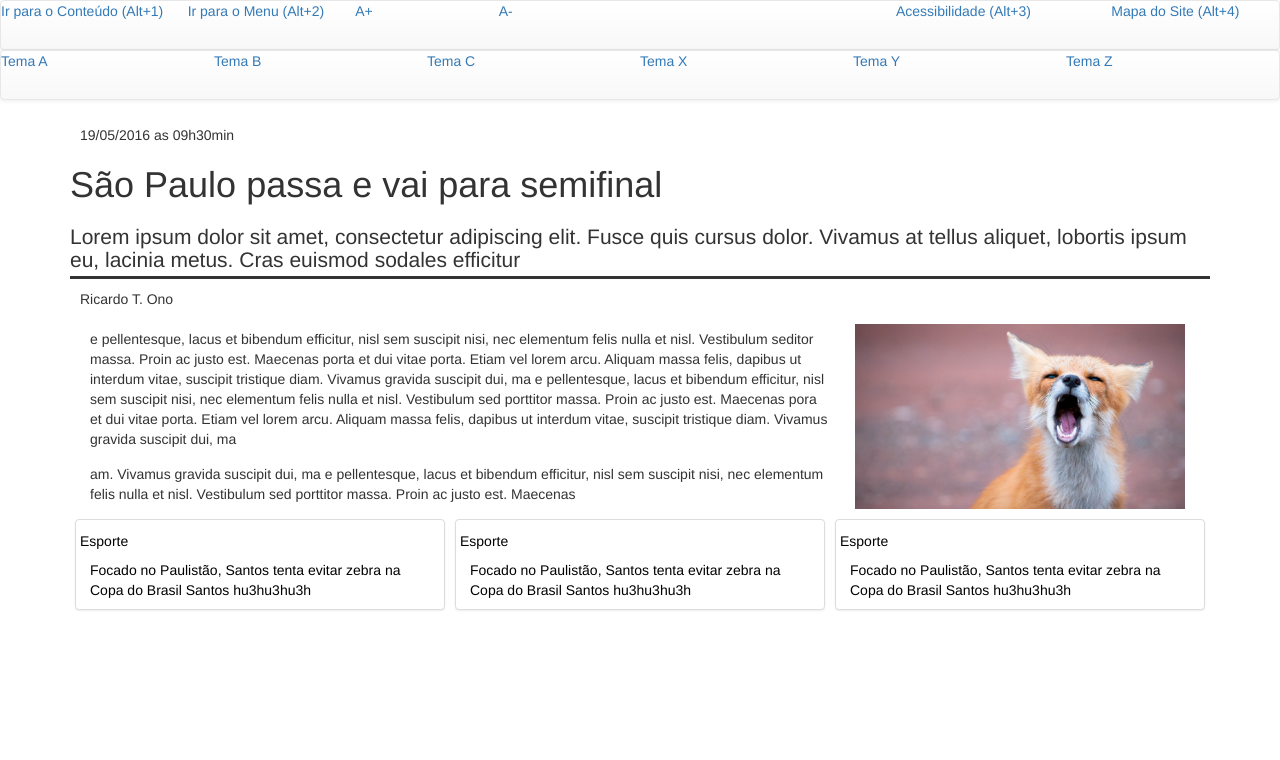
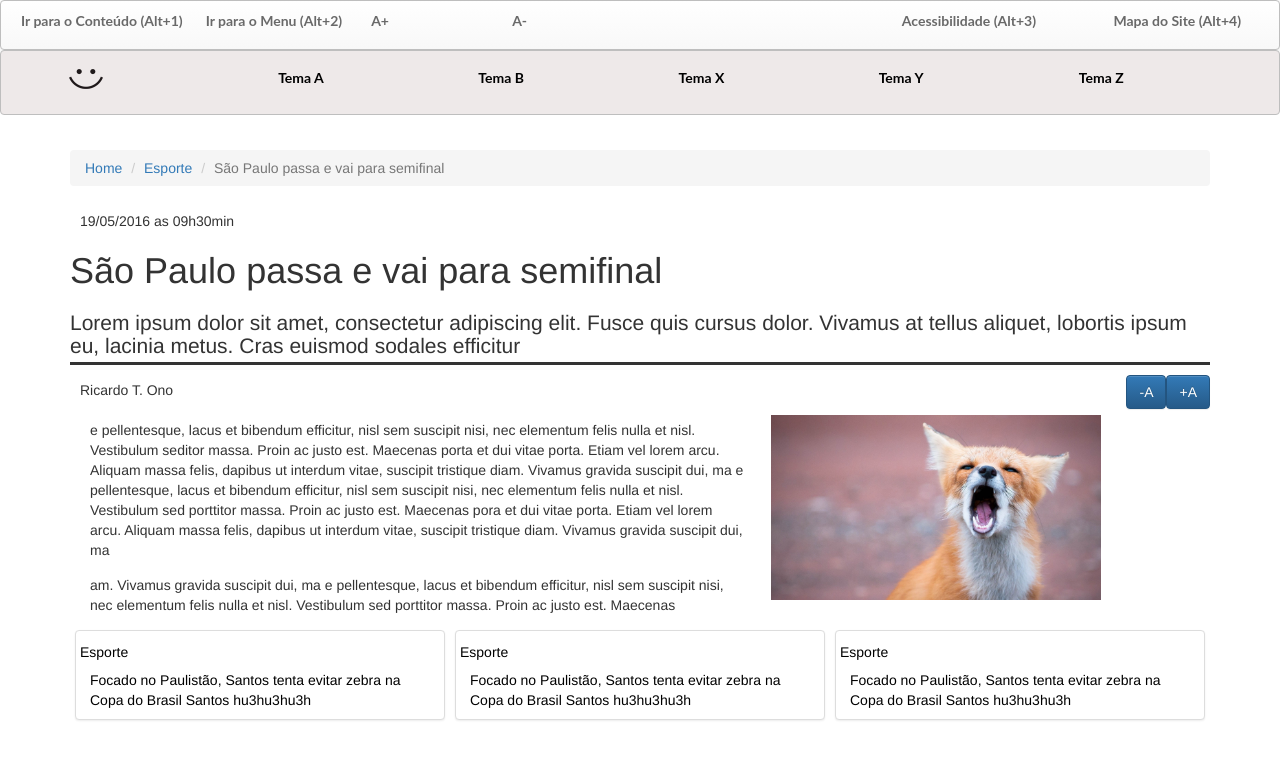
Before and after one commit to larirabello/accessibility, a PHP site: page /testnews.php in a window 1280 px wide. Shown: the top 760 px of the page. Run offline with PHP 8.4, Linux system fonts and the light colour scheme.

Commit message:
merging content made this week

```diff
--- a/site/css/sandbox.css
+++ b/site/css/sandbox.css
@@ -64,9 +64,6 @@ p {
     height: 130px;
 }
 
-.size200 {
-    height: 200px;
-}
 
 .size1011 {
     height: 125px;
@@ -157,6 +154,7 @@ p {
 
 }
 
+/* Larissa */
 .img-2 {
     width: 320px;
 }
@@ -165,6 +163,7 @@ p {
         width: 200px;
     }
 }
+
 .img-7 {
     width: 320px;
     height: 150px;
@@ -180,5 +179,9 @@ p {
     text-transform: uppercase;
 }
 
+.size200 {
+    height: 200px;
+}
+
 
 @
--- a/site/css/style.css
+++ b/site/css/style.css
@@ -3,6 +3,7 @@
 =======
 
 /* CÍRCULOS COLORIDOS NO MENU ACESSÍVEL */
+
 
 .circle {
   height: 20px;
@@ -21,7 +22,79 @@
 }
 
 .menu-ac {
-  height: 10px;
-  margin: 0 auto;
+ 	font-family: 'Lato', sans-serif;
+ 	margin: 0 auto;
+ 	border: 0.3px solid  #BEBEBE;
+ 	width: 100%;
+ 	padding-left: 20px;
+	padding-top: 10px;
+	background-color: #fff;
 }
+
+navbar-default {
+	background-color: red;
+}
+
+footer hr {
+	width: 60%;
+	border-color: #000;
+}
+
+footer hr p {
+	color: #000;
+	font-size: .7em;
+}
+
+.navbar a {
+color:#696969;
+font-style: normal;
+font-weight: bold;
+
+}
+
+
+.nav a {
+color:#000;
+font-style: normal;
+}
+
+.menu-ac2 {
+
+padding-left:60px;
+padding-top: 3px;
+border: 0.3px solid  #BEBEBE;
+background-color:  #EEE9E9;
+width: 100%;
+font-family: 'Lato', sans-serif;
+
+
+}
+
+
+
+.LogoNav {
+padding-left:0px ;
+height: 50px;
+margin-right: 0px;
+
+}
+
+@media (min-width: 1366px) {
+  .container_adaptado {
+      margin-top: 136px;
+	}
+}
+
+@media (max-width: 590px) {
+   .container_adaptado {
+       margin-top: 160px;
+	}
+}
+
+@media (max-width: 375px) {
+   .container_adaptado {
+       margin-top: 175px;
+	}
+}
+
 >>>>>>> f1ad5e35f8a15c6a70bf649a91cc311d231cfaf2
--- /dev/null
+++ b/site/js/pm.js
@@ -0,0 +1,27 @@
+// Para usar coloque o comando:
+// "javascript:mudatamanhoa('tag_ou_id_alvo', -1);" para diminuir
+// e o comando "javascript:mudatamanhoa('tag_ou_id_alvo', +1);" para aumentar
+
+var tagAlvoa = new Array('p'); //pega todas as tags p//
+
+// Especificando os possíveis tamanhoasa de fontes, poderia ser: x-small, small...
+var tamanhoasa = new Array( '1em','1.5em','2em','2.5em' );
+var tamanhoaIniciala = 0;
+
+function mudaTamanhoa( idAlvoa,acaoa ){
+if (!document.getElementById) return
+var selecionadosa = null,tamanhoa = tamanhoaIniciala,i,j,tagsAlvoa;
+tamanhoa += acaoa;
+if ( tamanhoa < 0 ) tamanhoa = 0;
+if ( tamanhoa > 4 ) tamanhoa = 4;
+tamanhoaIniciala = tamanhoa;
+if ( !( selecionadosa = document.getElementById( idAlvoa ) ) ) selecionadosa = document.getElementsByTagName( idAlvoa )[ 0 ];
+
+selecionadosa.style.fontSize = tamanhoasa[ tamanhoa ];
+
+for ( i = 0; i < tagAlvoa.length; i++ ){
+tagsAlvoa = selecionadosa.getElementsByTagName( tagAlvoa[ i ] );
+for ( j = 0; j < tagsAlvoa.length; j++ ) tagsAlvoa[ j ].style.fontSize = tamanhoasa[ tamanhoa ];
+}
+}
+// Fim do código de Aumentar/ Diminuir a letra
--- /dev/null
+++ b/site/partes/footer.php
@@ -0,0 +1,5 @@
+<?php echo'
+  <footer>
+     <hr>
+     <p class="text-center">teste</p>
+  </footer>' ?>
--- a/site/partes/materia.php
+++ b/site/partes/materia.php
@@ -17,50 +17,38 @@
     <link href="css/bootstrap.min.css">
 </head>
 
-<body>
-    <nav role="navigation" class="navbar navbar-default menu-ac">
-        <ul class="list-inline nav-justified">
-            <li role="presentation"><a href="#"> Ir para o Conteúdo (Alt+1)</a></li>
-            <li role="presentation"><a href="#"> Ir para o Menu (Alt+2)</a></li>
-            <li role="presentation"><a href="#">A+</a></li>
-            <li role="presentation"><a href="#">A-</a></li>
-            <li role="presentation">
-                <div class="circle"></div>
-            </li>
-            <li role="presentation">
-                <div class="circle circle-w"></div>
-            </li>
-            <li role="presentation"><a href="#">Acessibilidade (Alt+3)</a></li>
-            <li role="presentation"><a href="#">Mapa do Site (Alt+4)</a></li>
-        </ul>
-    </nav>
-    <nav role="navigation" class="navbar navbar-default">
-        <ul class="list-inline nav-justified">
-            <li role="presentation"><a href="#"> Tema A</a></li>
-            <li role="presentation"><a href="#"> Tema B</a></li>
-            <li role="presentation"><a href="#"> Tema C</a></li>
-            <li role="presentation"><a href="#"> Tema X</a></li>
-            <li role="presentation"><a href="#"> Tema Y</a></li>
-            <li role="presentation"><a href="#"> Tema Z</a></li>
-        </ul>
-    </nav>
+<body style="margin-top:150px;">
+<div id="texto">';
 
-    <div class="container">
+  include 'partes/nav.php';
+
+    echo '<div class="container">
+    <ol class="breadcrumb">
+      <li><a href="./">Home</a></li>
+      <li><a href="'.$temaA.'">Esporte</a></li>
+      <li class="active">'.$title.'</li>
+    </ol>
         <div class="row">
        <p>' .$datapub. ' </p>
         <h1 class="text-left">' .$title. '</h1>
         <h2 id="b">'.$resumo.'</h2>
+        <div class="row">
+
+        <a href="javascript:mudaTamanhoa(\'ss\', 1);"><button class="btn btn-primary asd pull-right" type= "button">+A</button></a>
+        <a href="javascript:mudaTamanhoa(\'ss\', -1);"><button class="btn btn-primary asd pull-right" type= "button">-A</button></a>
         <p>'.$autor.'</p>
+        <div>
         <div class="row">
         <div class="col-md-4 pull-right">
             <img src="'.$imagennews.'" class="img-responsive center-block " id="paddez">
         </div>
-            <p class="texto-noti">'.$texto1.'</p>
+        <div id="ss">
+            <p class="texto-noti" >'.$texto1.'</p>
 
-            <p class="texto-noti">'.$texto2.'</p>
+            <p class="texto-noti " >'.$texto2.'</p>
 
-            <p class="texto-noti">'.$texto3.'</p>
-
+            <p class="texto-noti " >'.$texto3.'</p>
+        </div>
 </div>
 
            <div class="col-xs-12 col-sm-4 col-md-4 news">
@@ -94,6 +82,7 @@
 <!-- Latest compiled and minified JavaScript -->
 <script src="js/bootstrap.min.js"></script>
 <script src="https://maxcdn.bootstrapcdn.com/bootstrap/3.3.6/js/bootstrap.min.js" integrity="sha384-0mSbJDEHialfmuBBQP6A4Qrprq5OVfW37PRR3j5ELqxss1yVqOtnepnHVP9aJ7xS" crossorigin="anonymous"></script>
-
+<script src="js/plusminefont.js"></script>
+<script src="js/pm.js"></script>
 </html>';
 ?>
--- a/site/partes/nav.php
+++ b/site/partes/nav.php
@@ -1,8 +1,6 @@
 <?php
-$gotocontent = '#onze';
+$gotocontent = '#a';
 $gotomenu = '#';
-$Aplus = '';
-$Aminus = '';
 $acess = '';
 $sitemap = '';
 $temaA = 'tema.php';
@@ -11,12 +9,14 @@ $temaC = '';
 $temaX = '';
 $temaY = '';
 $temaZ = '';
-echo '<nav role="navigation" class="navbar navbar-default menu-ac">
-        <ul class="list-inline nav-justified">
+echo '
+<div class="navbar navbar-fixed-top">
+<nav role="navigation" class="navbar navbar-default menu-ac">
+        <ul class="list-inline nav-justified color">
             <li role="presentation"><a href="'.$gotocontent.'"> Ir para o Conteúdo (Alt+1)</a></li>
             <li role="presentation"><a href="'.$gotomenu.'"> Ir para o Menu (Alt+2)</a></li>
-            <li role="presentation"><a href="">A+</a></li>
-            <li role="presentation"><a href="">A-</a></li>
+            <li role="presentation"><a href="javascript:mudaTamanho(\'texto\', 1);">A+</a></li>
+            <li role="presentation"><a href="javascript:mudaTamanho(\'texto\', -1);">A-</a></li>
             <li role="presentation">
                 <div class="circle"></div>
             </li>
@@ -27,8 +27,9 @@ echo '<nav role="navigation" class="navbar navbar-default menu-ac">
             <li role="presentation"><a href="'.$sitemap.'">Mapa do Site (Alt+4)</a></li>
         </ul>
     </nav>
-    <nav role="navigation" class="navbar navbar-default">
+    <nav role="navigation" class="nav navbar menu-ac2"">
         <ul class="list-inline nav-justified">
+            <li><img src="images/smile.png" class="LogoNav" alt="Logotipo do site"></li>
             <li role="presentation"><a href="'.$temaA.'"> Tema A</a></li>
             <li role="presentation"><a href="'.$temaB.'"> Tema B</a></li>
             <li role="presentation"><a href="'.$temaC.'> Tema C</a></li>
@@ -36,5 +37,6 @@ echo '<nav role="navigation" class="navbar navbar-default menu-ac">
             <li role="presentation"><a href="'.$temaY.'"> Tema Y</a></li>
             <li role="presentation"><a href="'.$temaZ.'"> Tema Z</a></li>
         </ul>
-    </nav>';
+    </nav>
+</div>';
      ?>
```
Also changed, not shown: site/css/style.php (added, +32 -0 lines), site/index.php (+6 -7 lines), site/partes/tema.php (+4 -8 lines).
